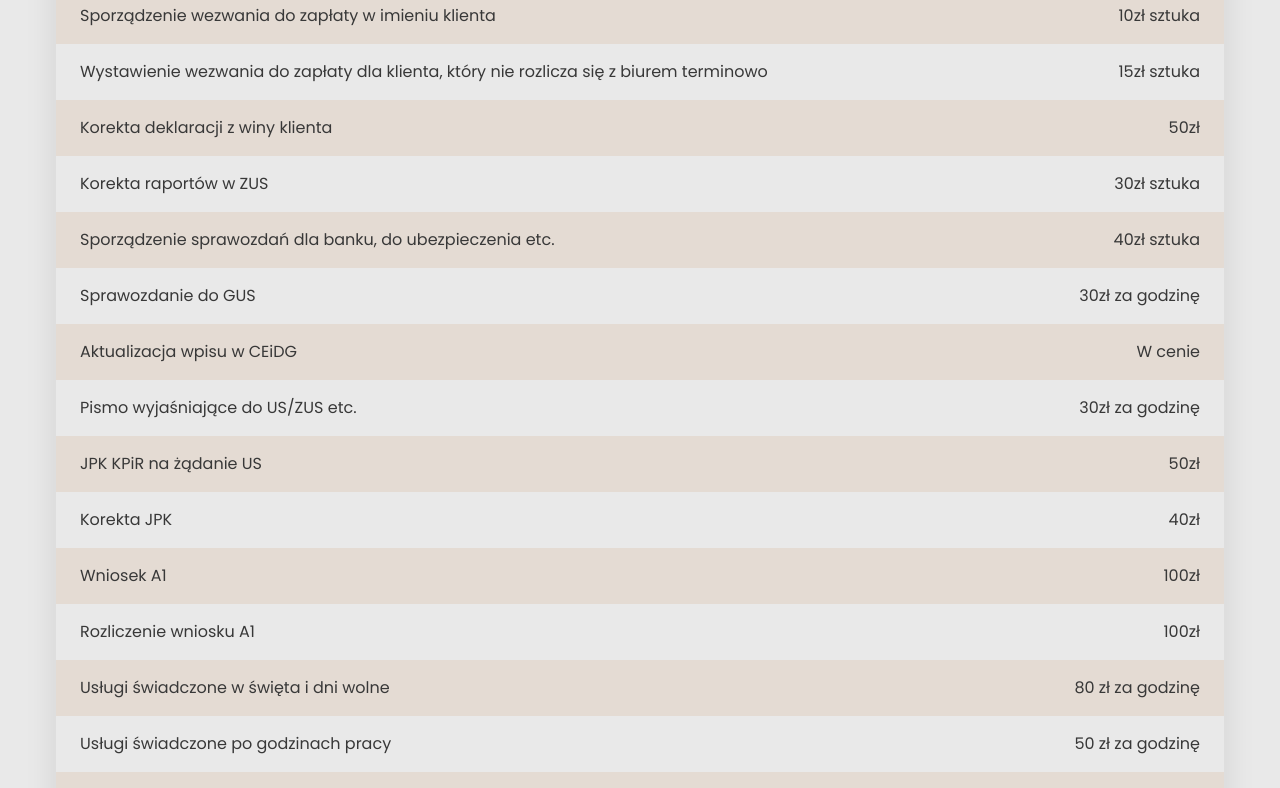
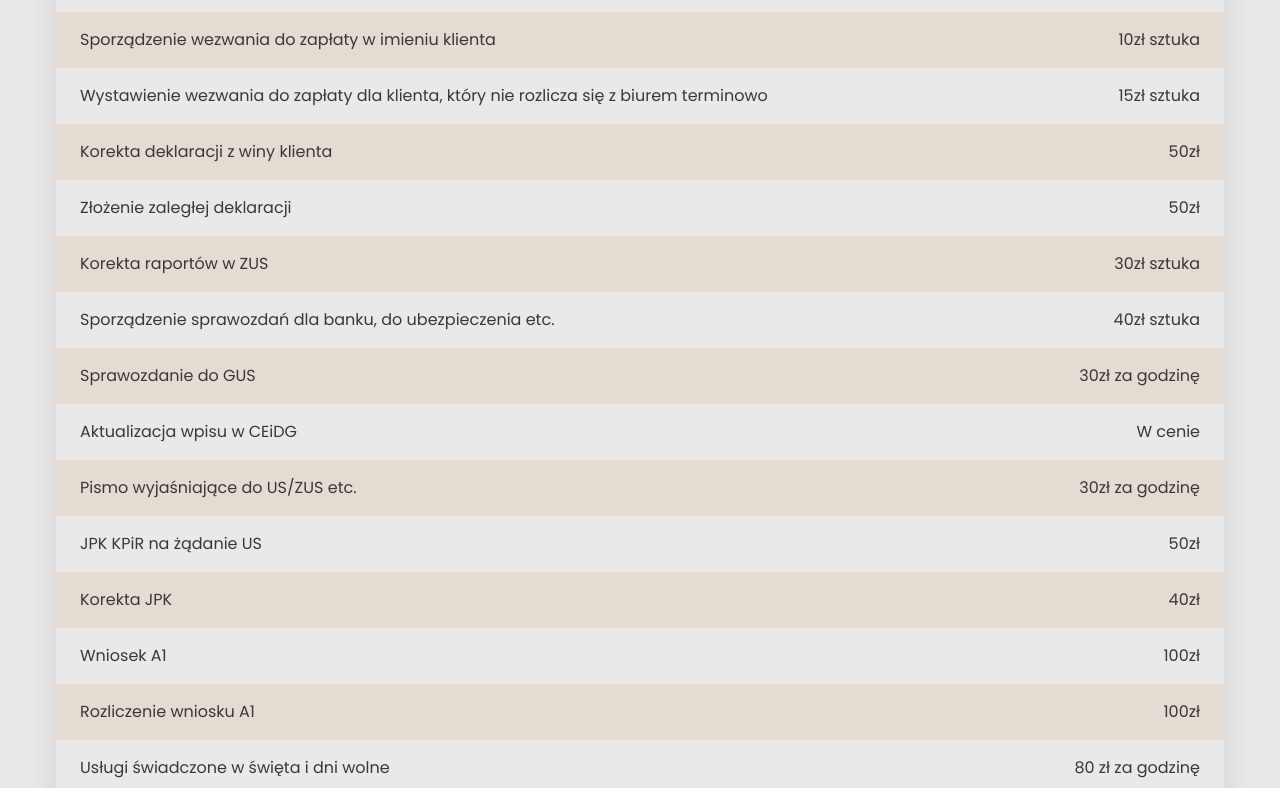
Before and after one commit to patroxfe/biurorachunkowe, a React (Vite) app: page /cennik in a window 1280 px wide. Shown: the part 4080-4868 px from the top of the page. Built offline with nearby package versions, Linux system fonts and the light colour scheme.

Commit message:
dodano cookiebot

```diff
--- a/index.html
+++ b/index.html
@@ -15,8 +15,9 @@
 
 
   <script src="https://web.cmp.usercentrics.eu/modules/autoblocker.js"></script>
-  <script id="usercentrics-cmp" src="https://web.cmp.usercentrics.eu/ui/loader.js" data-settings-id="22ApQnA9JuAwMe"
+  <script id="usercentrics-cmp" src="https://web.cmp.usercentrics.eu/ui/loader.js" data-settings-id="YP4Lzh19hRyTq4"
     async></script>
+  async></script>
 </head>
 
 <body>
--- a/src/data/pricingData.js
+++ b/src/data/pricingData.js
@@ -90,6 +90,7 @@ const pricingData = {
 					price: '15zł sztuka',
 				},
 				{ service: 'Korekta deklaracji z winy klienta', price: '50zł' },
+				{ service: 'Złożenie zaległej deklaracji', price: '50zł' },
 				{ service: 'Korekta raportów w ZUS', price: '30zł sztuka' },
 				{ service: 'Sporządzenie sprawozdań dla banku, do ubezpieczenia etc.', price: '40zł sztuka' },
 				{ service: 'Sprawozdanie do GUS', price: '30zł za godzinę' },
```
